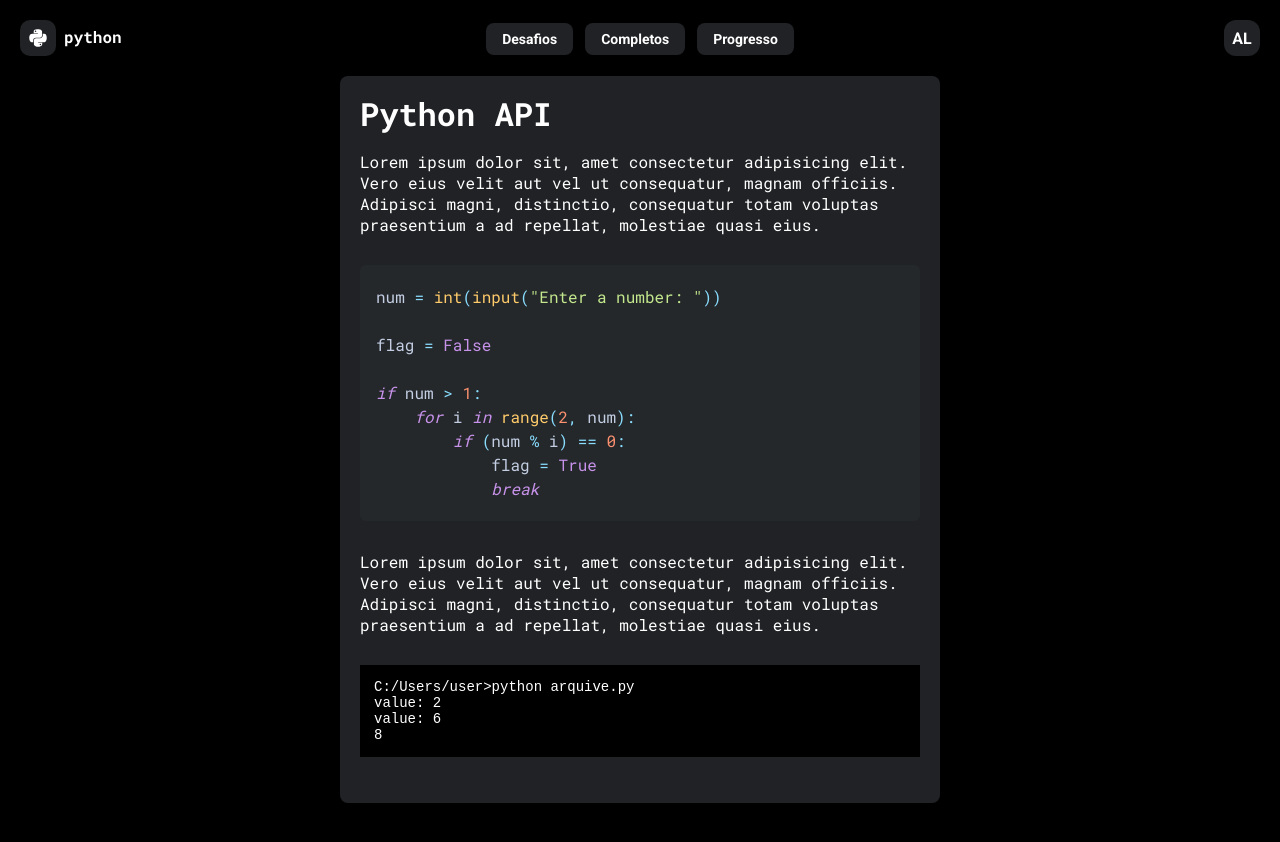
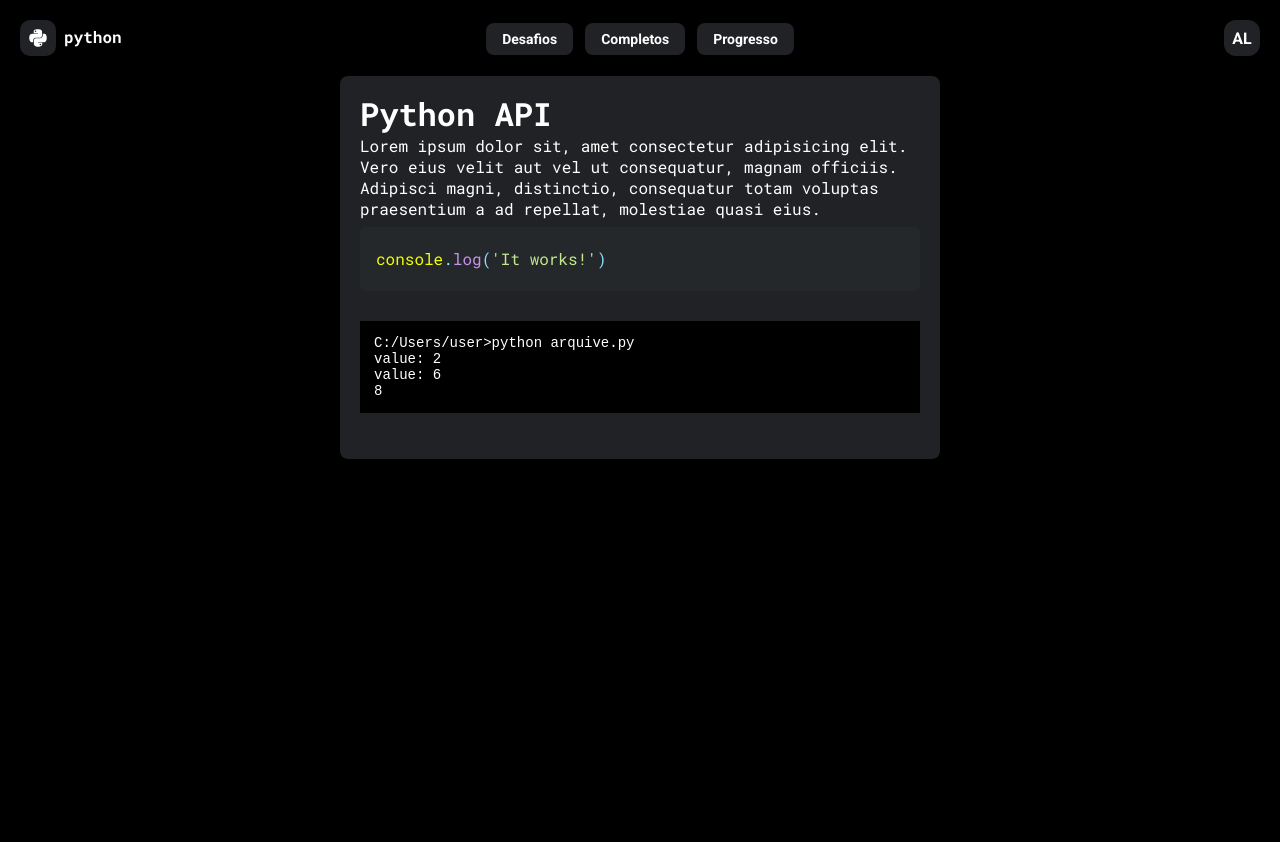
Before and after one commit to nogw/studying-plat, a Next.js app: page /desafio/1 in a window 1280 px wide. After the commit the page ends 800 px from the top, so only its background shows below. Built offline with nearby package versions, Linux system fonts and the light colour scheme.

Commit message:
(feat) markdown to create challenges

```diff
--- a/package.json
+++ b/package.json
@@ -15,6 +15,7 @@
     "react-dom": "^17.0.2",
     "react-icons": "^4.2.0",
     "react-is": "^17.0.2",
+    "react-markdown": "^6.0.2",
     "react-syntax-highlighter": "^15.4.3",
     "react-transition-group": "^4.4.2",
     "styled-components": "^5.2.3"
--- a/src/components/Challenge/index.tsx
+++ b/src/components/Challenge/index.tsx
@@ -2,17 +2,20 @@ import CodeBlock from '../CodeBlock';
 import TerminalBlock from '../TerminalBlock';
 import { Container } from './styles';
 
+import ReactMarkdown from 'react-markdown'
+
+const markdown = `
+  # Python API
+  Lorem ipsum dolor sit, amet consectetur adipisicing elit. Vero eius velit aut vel ut consequatur, magnam officiis. Adipisci magni, distinctio, consequatur totam voluptas praesentium a ad repellat, molestiae quasi eius.
+  ~~~js
+  console.log('It works!')
+  ~~~
+`
+
 function Challenge() {
   return (
     <Container>
-      <h1>Python API</h1>
-      <p>
-        Lorem ipsum dolor sit, amet consectetur adipisicing elit. Vero eius velit aut vel ut consequatur, magnam officiis. Adipisci magni, distinctio, consequatur totam voluptas praesentium a ad repellat, molestiae quasi eius.
-      </p>
-      <CodeBlock/>
-      <p>
-        Lorem ipsum dolor sit, amet consectetur adipisicing elit. Vero eius velit aut vel ut consequatur, magnam officiis. Adipisci magni, distinctio, consequatur totam voluptas praesentium a ad repellat, molestiae quasi eius.
-      </p>
+      <ReactMarkdown components={CodeBlock} children={markdown}/>
       <TerminalBlock/>
     </Container>
   );
--- a/src/components/Challenge/styles.ts
+++ b/src/components/Challenge/styles.ts
@@ -6,17 +6,8 @@ export const Container = styled.div`
   padding: 16px 20px;
   margin-bottom: 20px;
   width: 600px;
-
-  h1 {
-    color: #fff;
-    font-family: "Roboto Mono";
-    margin-bottom: 16px;
-  }
-
-  p {
-    color: #fff;
-    font-family: "Roboto Mono";
-  }
+  color: #fff;
+  font-family: "Roboto Mono";
 
   @media screen and (max-width: 640px) {
     width: 100%;
--- a/src/components/CodeBlock/index.tsx
+++ b/src/components/CodeBlock/index.tsx
@@ -2,25 +2,17 @@ import { Prism as SyntaxHighlighter } from "react-syntax-highlighter"
 import { Container } from './styles';
 import materialOceanic from './theme'
 
-function CodeBlock() {
-  return (
-    <Container>
-      <SyntaxHighlighter
-        style={ materialOceanic }
-        language="python"
-      >
-        {`num = int(input("Enter a number: "))
-
-flag = False
-
-if num > 1:
-    for i in range(2, num):
-        if (num % i) == 0:
-            flag = True
-            break`}
-      </SyntaxHighlighter>
-    </Container>
-  );
+const CodeBlock = {
+  code({node, inline, className, children, ...props}) {
+    const match = /language-(\w+)/.exec(className || '')
+    return !inline && match ? (
+      <SyntaxHighlighter style={materialOceanic} language={match[1]} PreTag="div" children={String(children).replace(/\n$/, '')} {...props} />
+    ) : (
+      <code className={className} {...props}>
+        {children}
+      </code>
+    )
+  }
 };
 
 export default CodeBlock;
```
Also changed, not shown: 1 other file (tests, documents, lock files or other folders).
